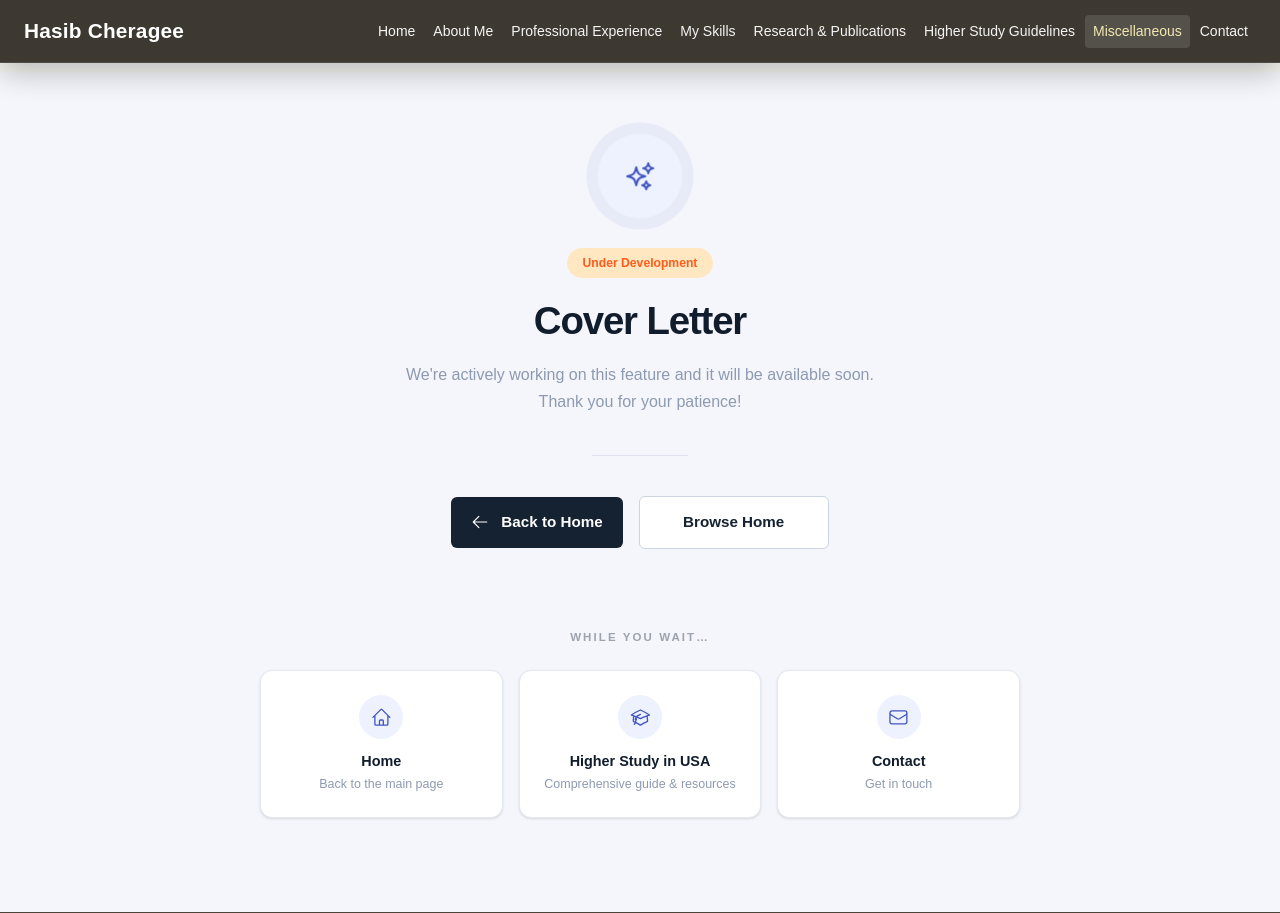
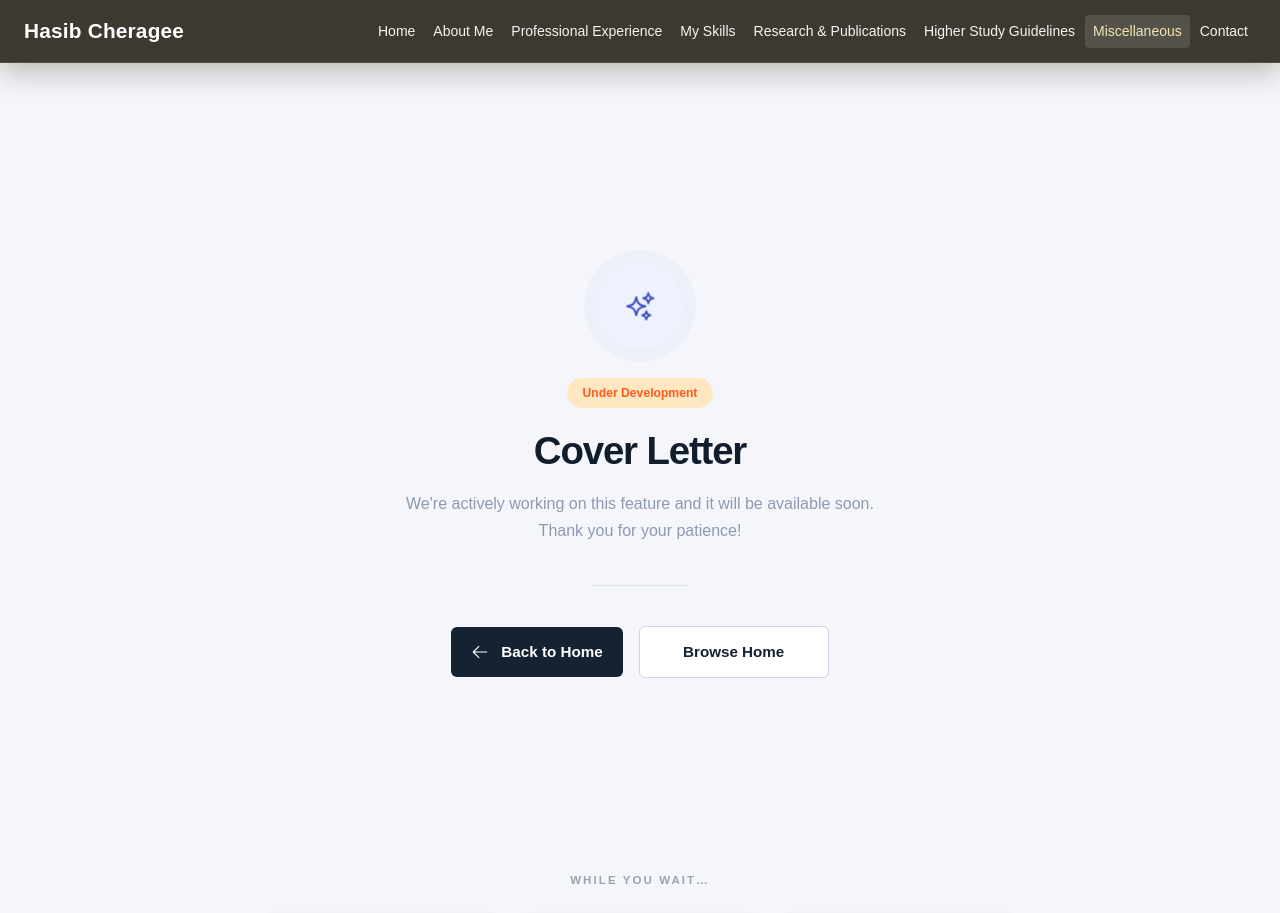
Before and after one commit to injaamam/hasib-portfolio, a Next.js app in the folder frontend/: page /cover-letter in a window 1280 px wide. Shown: the top 913 px of the page. Built offline with nearby package versions, Linux system fonts and the light colour scheme.

Commit message:
fix: restore vertical centering of main card — wrap in min-h-screen flex container
Agent-Logs-Url: https://github.com/injaamam/hasib-portfolio/sessions/2cc8cd52-92fe-44d6-8720-5b332b1cbf0c

Co-authored-by: injamaam <228220091+injamaam@users.noreply.github.com>

```diff
--- a/frontend/src/components/ComingSoonPage.jsx
+++ b/frontend/src/components/ComingSoonPage.jsx
@@ -36,8 +36,10 @@ export default function ComingSoonPage({
   description = "We're actively working on this feature and it will be available soon. Thank you for your patience!",
 }) {
   return (
-    <section className="min-h-[105vh] bg-[#f5f6fb] px-6 py-16">
-      <div className="mx-auto w-full max-w-[760px] text-center">
+    <section className="min-h-[105vh] bg-[#f5f6fb] px-6">
+      {/* Main card — vertically centred in the first viewport height */}
+      <div className="flex min-h-screen items-center justify-center py-16">
+        <div className="mx-auto w-full max-w-[760px] text-center">
         <div className="animate-pulse-glow mx-auto flex h-20 w-20 items-center justify-center rounded-full bg-[#eef2ff]">
           <HiOutlineSparkles className="text-[1.9rem] text-[#4154bf]" />
         </div>
@@ -74,10 +76,11 @@ export default function ComingSoonPage({
             Browse Home
           </Link>
         </div>
+        </div>
       </div>
 
       {/* While you wait section */}
-      <div className="mx-auto mt-20 max-w-[760px]">
+      <div className="mx-auto max-w-[760px] pb-16">
         <p className="text-center text-[0.72rem] font-bold uppercase tracking-[0.18em] text-[#9ca3af]">
           While you wait…
         </p>
```
